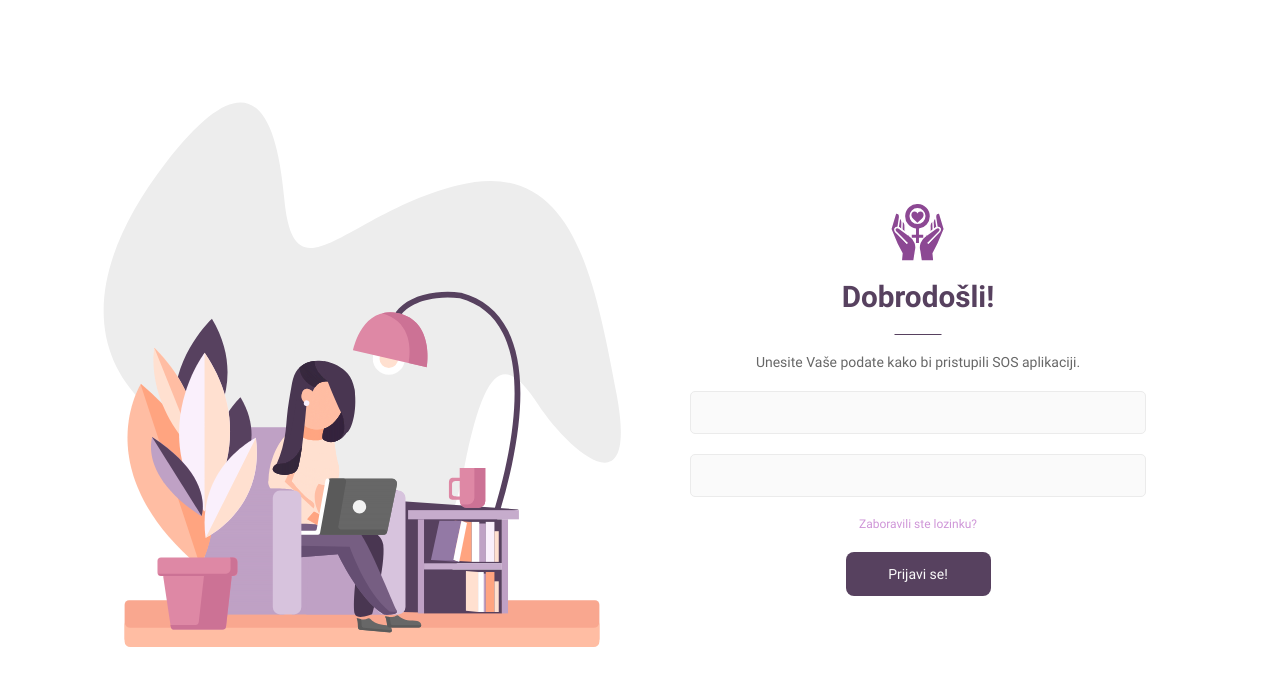
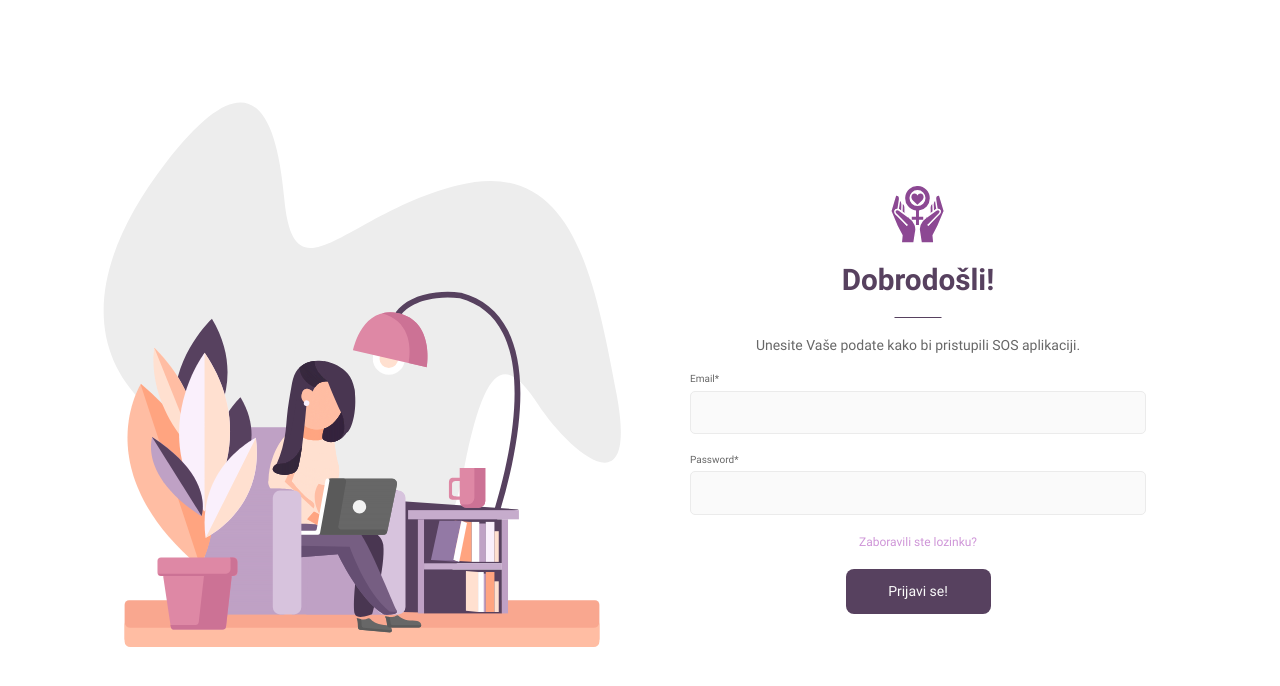
Before and after one commit to vegaitglobal/sos-zenski-centar, a React (Create React App) app in the folder sos-web/: page /login in a window 1280 px wide. Shown: the top 686 px of the page. Built offline with nearby package versions, Linux system fonts and the light colour scheme.

Commit message:
Update form state

```diff
--- a/sos-web/src/components/molecules/Button/Button.js
+++ b/sos-web/src/components/molecules/Button/Button.js
@@ -2,4 +2,4 @@ import { StyledButton } from './Button.styles';
 
 export const Button = (props) => {
   return <StyledButton {...props}>{props.children}</StyledButton>;
-}
+};
--- a/sos-web/src/components/molecules/Input/Input.js
+++ b/sos-web/src/components/molecules/Input/Input.js
@@ -3,7 +3,7 @@ import { StyledInput, StyledFormRow, StyledLabel } from './Input.styles';
 export const Input = ({ label, ...props }) => {
   return (
     <StyledFormRow>
-      <StyledLabel>{props.label}</StyledLabel>
+      <StyledLabel htmlFor={props.id}>{label}</StyledLabel>
       <StyledInput {...props} />
     </StyledFormRow>
   );
--- a/sos-web/src/components/molecules/Input/Input.styles.js
+++ b/sos-web/src/components/molecules/Input/Input.styles.js
@@ -2,8 +2,8 @@ import styled from 'styled-components';
 import { typeStyle } from '../../../styles/config/typeStyles';
 
 export const StyledInput = styled.input`
+  ${typeStyle.large};
   width: 100%;
-  ${typeStyle.large};
   padding: 11px;
   border-radius: 5px;
   border: 1px solid ${({ theme }) => theme.color.greyLight};
@@ -17,7 +17,11 @@ export const StyledFormRow = styled.div`
 
 export const StyledLabel = styled.label`
   display: inline-block;
+  color: ${({ theme }) => theme.color.grey};
   margin-bottom: 6px;
+`;
+
+export const StyledText = styled.span`
   ${typeStyle.medium};
-  color: ${({ theme }) => theme.color.grey};
+  display: block;
 `;
--- a/sos-web/src/components/organisms/LoginForm/LoginForm.js
+++ b/sos-web/src/components/organisms/LoginForm/LoginForm.js
@@ -11,12 +11,21 @@ import {
 } from './LoginForm.styles';
 
 const LoginForm = () => {
-  const [email, setEmail] = useState('');
-  const [password, setPassword] = useState('');
+  const [form, setForm] = useState({
+    email: '',
+    password: '',
+  });
 
   const handleSubmit = (e) => {
-    // e.preventDefault();
-    console.log(email, password);
+    e.preventDefault();
+    console.log(form);
+  };
+
+  const handleChange = ({ target }) => {
+    setForm((prevState) => ({
+      ...prevState,
+      [target.name]: target.value,
+    }));
   };
 
   return (
@@ -33,15 +42,19 @@ const LoginForm = () => {
           <Input
             label="Email*"
             type="email"
-            onChange={(e) => setEmail(e.target.value)}
-            value={email}
+            name="email"
+            id="email"
+            onChange={handleChange}
+            value={form.email}
             required
           />
           <Input
             label="Password*"
             type="password"
-            onChange={(e) => setPassword(e.target.value)}
-            value={password}
+            name="password"
+            id="password"
+            onChange={handleChange}
+            value={form.password}
             required
           />
           <StyledLink href="www.google.com">Zaboravili ste lozinku?</StyledLink>
```
